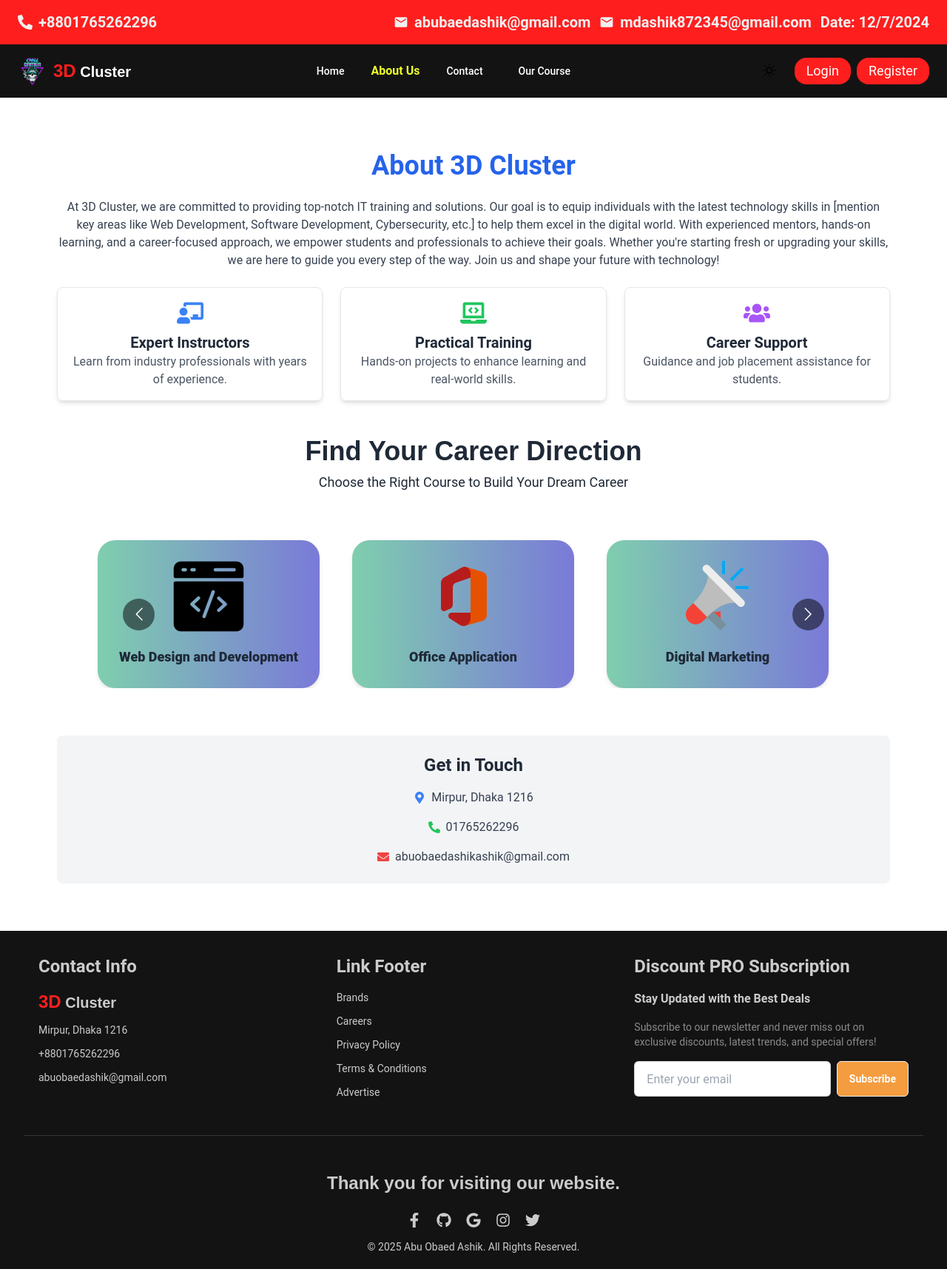
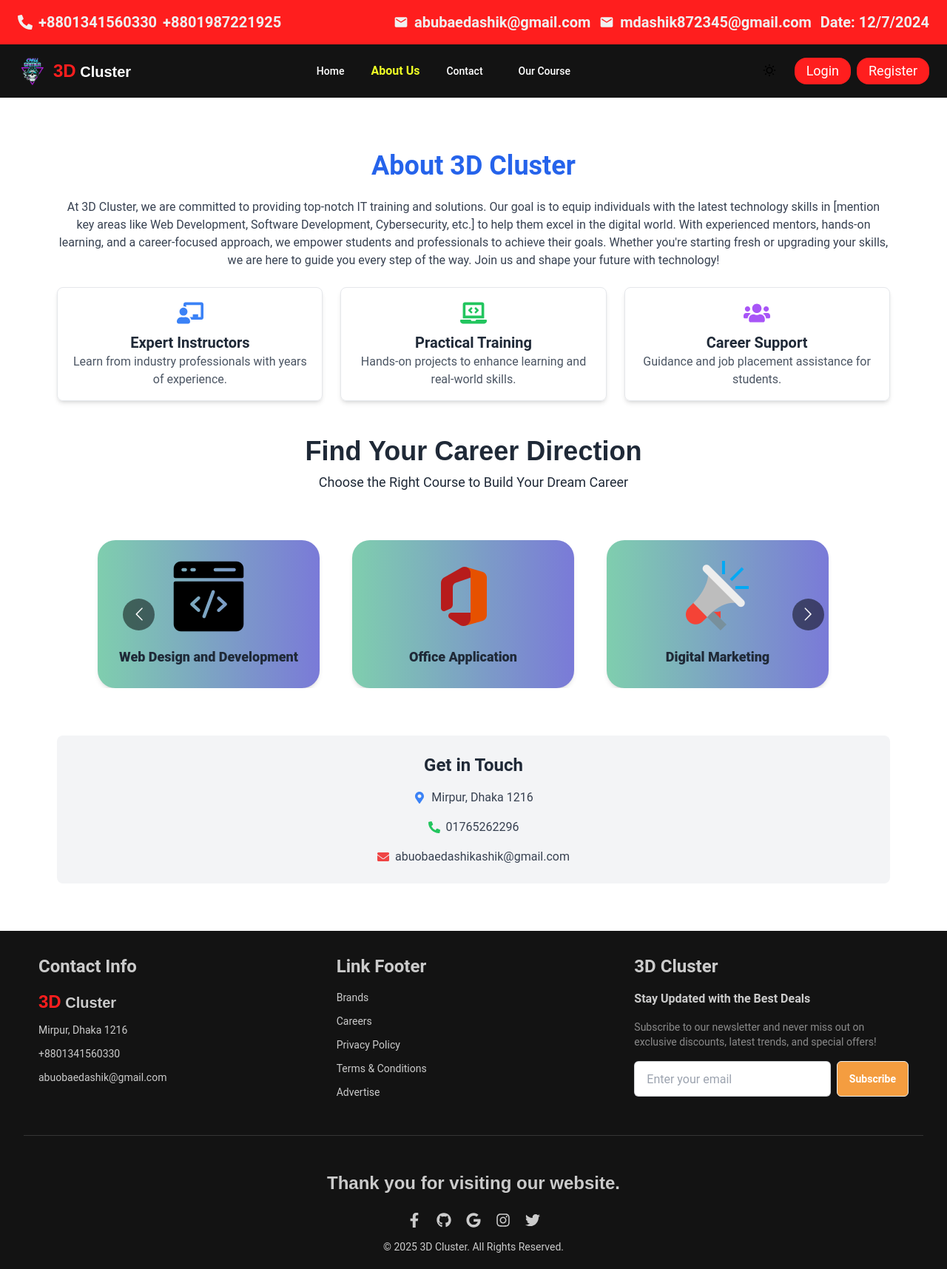
Before and after one commit to abuobaedashik/office-website, a React (Vite) app: page /about in a window 1280 px wide. Shown: the whole page at 74% size. Built offline with nearby package versions, Linux system fonts and the light colour scheme; no server answers.

Commit message:
navbar update

```diff
--- a/src/Components/Footer.jsx
+++ b/src/Components/Footer.jsx
@@ -21,7 +21,7 @@ const Footer = () => {
             </p>
             </p>
             <p>Mirpur, Dhaka 1216</p>
-            <p>+8801765262296</p>
+            <p>+8801341560330</p>
             <p>abuobaedashik@gmail.com</p>
           </div>
         </nav>
@@ -50,7 +50,7 @@ const Footer = () => {
 
         {/* Subscription Section */}
         <nav className="flex flex-col gap-4 items-start">
-          <h6 className="text-2xl font-bold">Discount PRO Subscription</h6>
+          <h6 className="text-2xl font-bold">3D Cluster</h6>
           <p className="text-base font-bold">
             Stay Updated with the Best Deals
           </p>
@@ -85,7 +85,7 @@ const Footer = () => {
         </div>
         <div className="text-center flex items-center text-sm mt-4">
           {" "}
-          © 2025 Abu Obaed Ashik. All Rights Reserved.
+          © 2025 3D Cluster. All Rights Reserved.
         </div>
       </footer>
 
--- a/src/Components/Navbar.jsx
+++ b/src/Components/Navbar.jsx
@@ -88,8 +88,14 @@ const Navbar = () => {
           <p>
             <FaPhoneAlt />
           </p>
-          +8801765262296{" "}
+          <p className="font-semibold text-xl flex items-center gap-2">
+          +8801341560330
         </p>
+          <p className="font-semibold text-xl flex items-center gap-2">
+          +8801987221925
+        </p>
+        </p>
+
         <div className="flex items-center gap-3">
           <p className="font-semibold text-xl flex items-center gap-2">
             <p>
```
